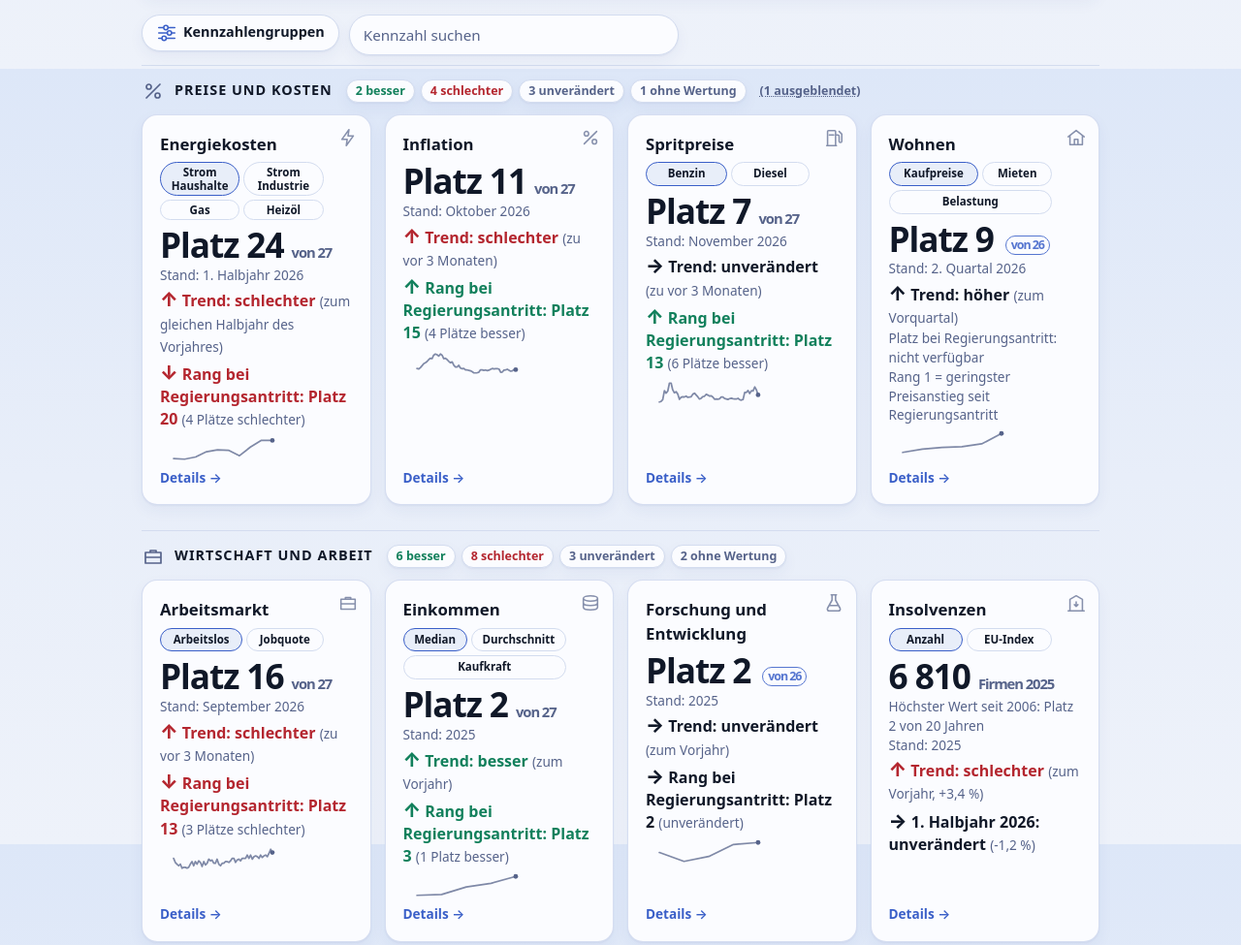
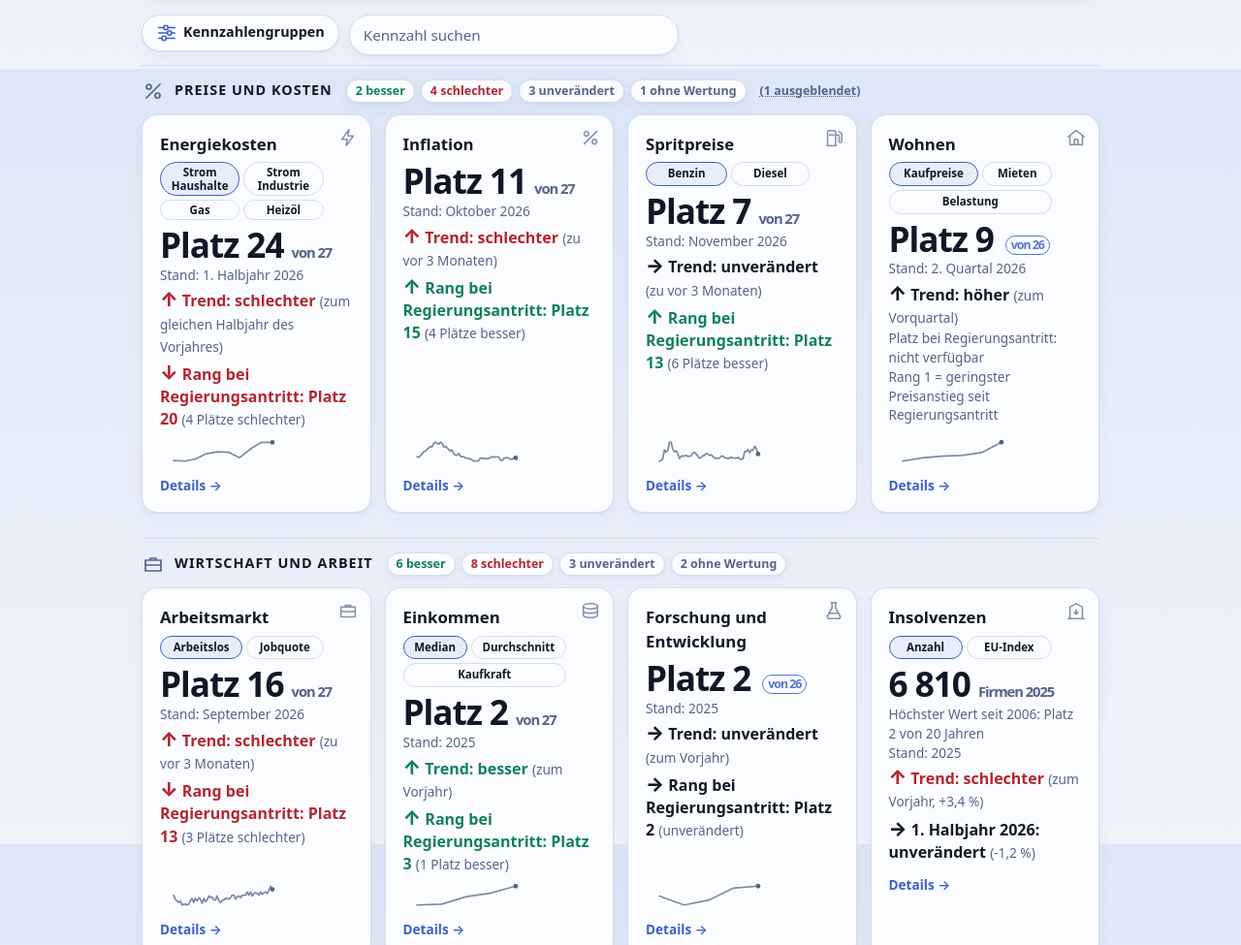
Before and after one commit to Thorusmaximus/oesterreich-eu-vergleich, a plain HTML site: page docs/index.html in a window 1280 px wide. Shown: the part 729-1704 px from the top of the page at 97% size. Drawn offline with Linux system fonts and the light colour scheme.

Commit message:
Kacheln: Verlaufslinien und Details-Link je Reihe auf gleicher Höhe
Co-Authored-By: Claude Sonnet 5.5 <noreply@anthropic.com>
Claude-Session: https://claude.ai/code/session_01VREGYsAQD5VDTbRsXg6iog

```diff
--- a/docs/index.html
+++ b/docs/index.html
@@ -16,7 +16,7 @@
 <meta property="og:description" content="Was sich verändert hat, nicht, wer schuld ist. Platz unter 27 EU-Ländern und Entwicklung seit dem Regierungsantritt.">
 <meta property="og:image" content="https://thorusmaximus.github.io/oesterreich-eu-vergleich/vorschau.png">
 <meta name="twitter:card" content="summary_large_image">
-<link rel="stylesheet" href="style.css?v=75661d0e">
+<link rel="stylesheet" href="style.css?v=d9c54a62">
 </head>
 <body>
 <main>
--- a/docs/style.css
+++ b/docs/style.css
@@ -453,3 +453,10 @@ h1 a.home{color:inherit;text-decoration:none}
 .svhint{font-size:.78rem;font-weight:600;color:var(--eu);margin:2px 0 4px;text-decoration:underline;text-underline-offset:2px}
 .sust[open] .svhint{display:none}
 .sust>summary .gh{font-size:1.1rem;line-height:1.25}
+/* Verlaufslinien in allen Kacheln einer Reihe auf gleicher Höhe */
+.tiles>.kw{display:flex;flex-direction:column}
+.tiles>.kw>.var,.tiles>.kw>.card{flex:1;display:flex;flex-direction:column}
+.tiles>.kw>.var>.card{flex:1;display:flex;flex-direction:column}
+.tile .sprk{margin-top:auto;padding-top:8px}
+.tile .sprk+.more{margin-top:6px}
+.tile>.more{margin-top:6px}
```
Also changed, not shown: docs/bundeslaender.html (+1 -1 lines), docs/bundesland.html (+1 -1 lines), docs/impressum.html (+1 -1 lines), docs/indikator.html (+1 -1 lines), docs/land.html (+1 -1 lines), docs/massnahmen.html (+1 -1 lines), docs/methodik.html (+1 -1 lines).
